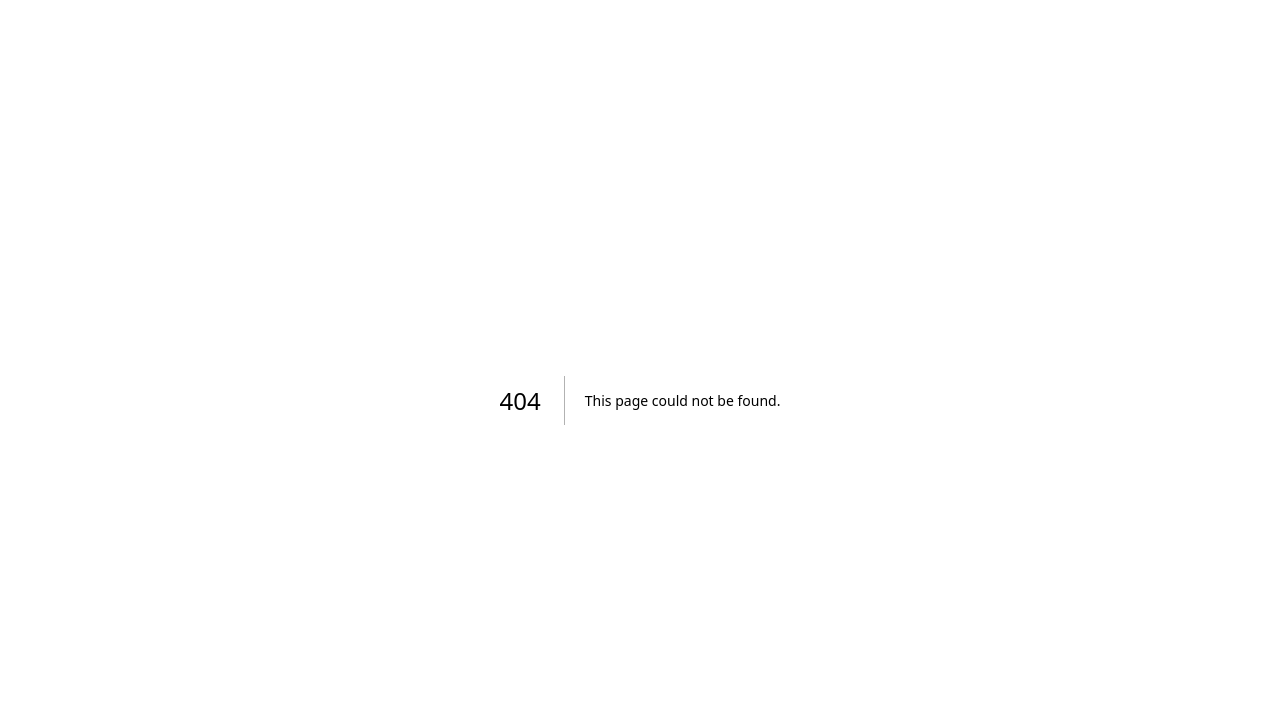
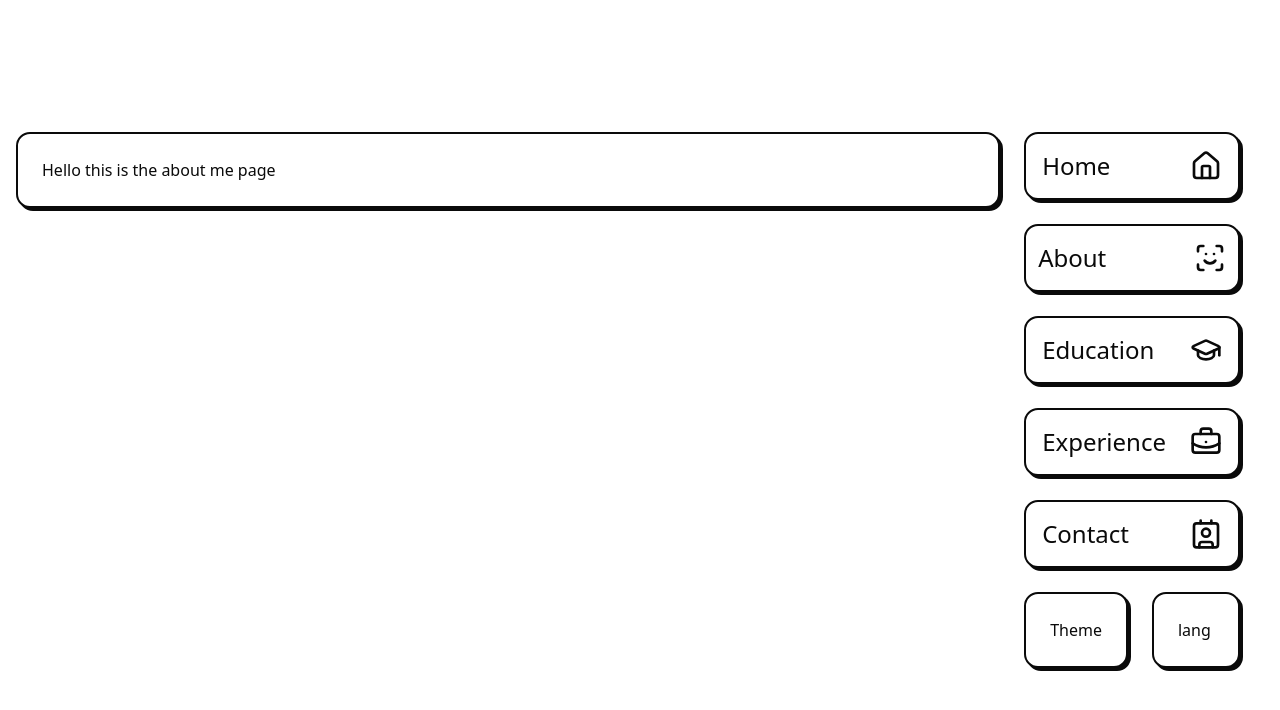
Before and after one commit to fabicons/fabicons.dev, a Next.js app: page /about in a window 1280 px wide. Before the commit this address had no page. Shown: the top 710 px of the page. Built offline with nearby package versions, Linux system fonts and the light colour scheme.

Commit message:
feat: enhance LocationGlobe component, add AboutPage, and improve Navbar structure

```diff
--- a/src/app/(root)/_components/location-globe.tsx
+++ b/src/app/(root)/_components/location-globe.tsx
@@ -63,10 +63,10 @@ export default function LocationGlobe() {
   }, [r])
 
   return (
-    <div className="relative flex h-40 flex-col gap-6 overflow-hidden rounded-xl ">
-      <div className="flex items-center gap-2">
+    <div className="relative flex h-64  lg:h-full flex-col justify-between gap-6 overflow-hidden min-w-full ">
+      <div className="flex items-center gap-2 ml-6">
         <MapPinIcon className="size-[18px]" />
-        <h2 className="text-sm">palma de mallorca</h2>
+        <h2 className="text-sm font-black">Palma de Mallorca</h2>
       </div>
       <div className="absolute inset-x-0  mx-auto aspect-square h-[388px]">
         <div
--- /dev/null
+++ b/src/app/(root)/about/page.tsx
@@ -0,0 +1,10 @@
+import { Box } from "@/components/ui/box"
+import React from "react"
+
+export default function AboutPage() {
+  return (
+    <section>
+      <Box> Hello this is the about me page</Box>
+    </section>
+  )
+}
--- a/src/app/(root)/page.tsx
+++ b/src/app/(root)/page.tsx
@@ -1,10 +1,9 @@
 import { Box } from "@/components/ui/box"
 import { GithubIcon, LinkedinIcon } from "~/icons"
-import { Button, buttonVariants } from "@/components/ui/button"
+import { buttonVariants } from "@/components/ui/button"
 import Link from "next/link"
 import profilePicture from "~/profile-pic.webp"
 import Image from "next/image"
-import { Cookie, Heart } from "lucide-react"
 import TechStackList from "./_components/tech-stack-list"
 import LocationGlobe from "./_components/location-globe"
 import HeartButton from "./_components/heart-button"
@@ -18,8 +17,8 @@ export default function Home() {
         <p>fabian.</p> <p>fabicons.</p> <p>frontend dev.</p>
       </Box>
       {/* Location */}
-      <Box className="w-full lg:col-span-3 lg:row-span-3 xl:col-span-4 font-black pb-0">
-        <LocationGlobe></LocationGlobe>
+      <Box className="w-full lg:col-span-3 lg:row-span-3 xl:col-span-4 pt-auto pb-0 px-0">
+        <LocationGlobe />
       </Box>
       {/* Profile pic */}
       <Box className="w-full lg:col-span-3 lg:row-span-3 xl:col-span-2 p-0">
@@ -62,7 +61,18 @@ export default function Home() {
         <LinkedinIcon className="stroke-1" />
       </Link>
       {/* Languages */}
-      <Box className="w-full lg:col-span-4 lg:row-span-2"> talk to me in:</Box>
+      <Box className="w-full lg:col-span-4 lg:row-span-2 font-black text-2xl flex flex-col gap-6">
+        {" "}
+        <p> Talk to me in:</p>
+        <div className="flex gap-4">
+          <p>EN</p>
+          <p>DE</p>
+          <p>ES</p>
+          <p>CA</p>
+          <p>NOR</p>
+        </div>
+
+      </Box>
       {/* Heart */}
       <HeartButton />
       {/* Cookie */}
--- a/src/components/Navbar.tsx
+++ b/src/components/Navbar.tsx
@@ -20,11 +20,14 @@ const NavItem = ({
 }) => {
   return href ? (
     <Link
-      className={buttonVariants({ variant: "brutalist" })}
+      className={`w-full !justify-between py-4 h-fit gap-6  ${buttonVariants({
+        variant: "brutalist",
+      })}`}
       href={href}
       aria-label={text}
     >
-      {icon} <p>{text}</p>
+      <p className="text-2xl">{text}</p>
+      {icon}
     </Link>
   ) : (
     <Button
@@ -41,14 +44,13 @@ const NavItem = ({
 export default function Navbar() {
   return (
     <div className="space-y-6 h-full ">
-
       <nav>
         <ul className="space-y-6">
           <li>
-              <NavItem text="Home" icon={<Home  />} />
+            <NavItem text="Home" icon={<Home />} />
           </li>
           <li>
-              <NavItem text="About" icon={<ScanFace />} />
+            <NavItem text="About" href="/about" icon={<ScanFace />} />
           </li>
           <li>
             <NavItem text="Education" icon={<GraduationCap />} />
```
Lines whose indentation alone changed are shown as unchanged.
